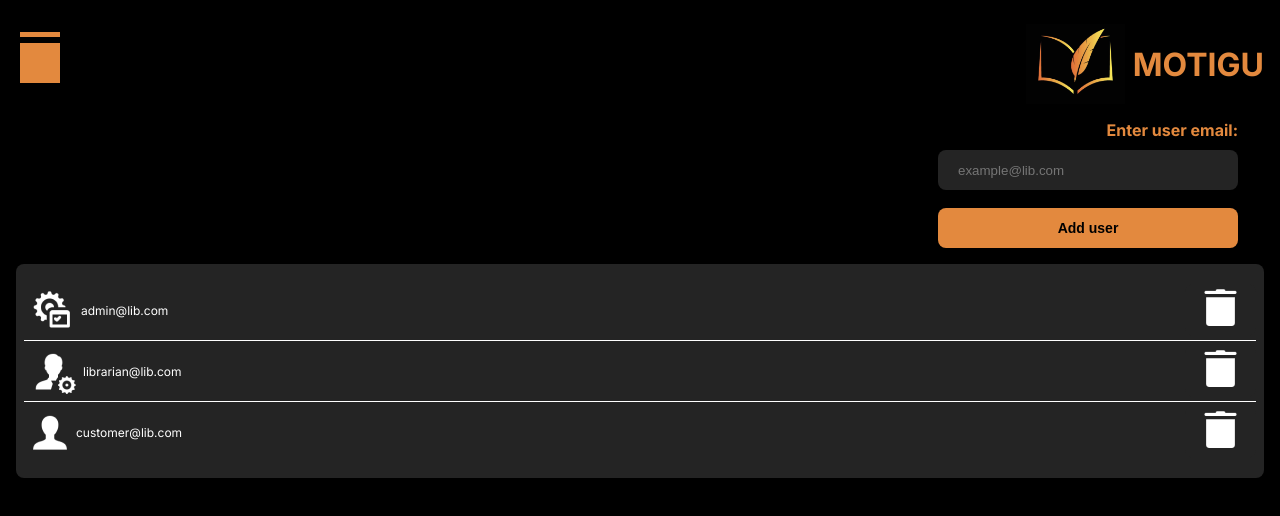
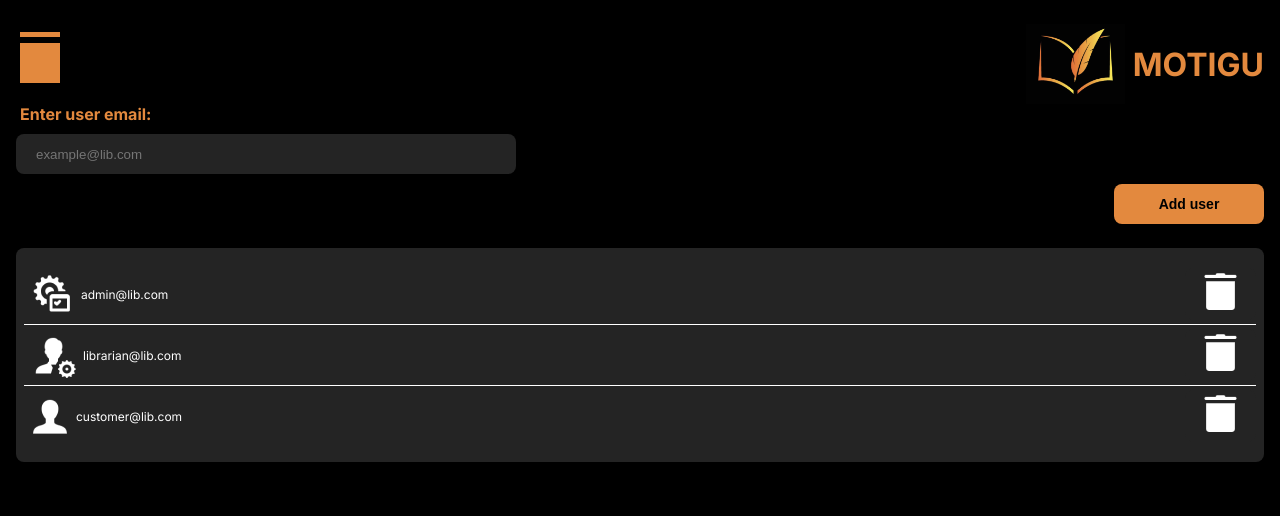
Before and after one commit to KubaC701/library-webiste, a React (Vite) app: page /users in a window 1280 px wide. Shown: the top 516 px of the page. Built offline with nearby package versions, Linux system fonts and the light colour scheme; sample sign-in values are in the browser's storage.

Commit message:
Final view adjustment

```diff
--- a/src/components/ManageUsers/manage-users.css
+++ b/src/components/ManageUsers/manage-users.css
@@ -1,44 +1,36 @@
 .usersearch__h1 {
+  margin-left: 4px;
   font-size: 16px;
   color: #e3893e;
   display: right;
   font-weight: 200px;
-  margin-right: 10px;
-  text-align: right;
 }
 
 .usersearch__container {
-  padding: 16px;
   min-height: 10vh;
   background: #000000;
   background-size: cover;
+  margin-right: auto;
   display: flex;
   flex-direction: column;
-  margin-left: auto;
 }
 
 .usersearch__search {
   margin-top: 10px;
   margin-bottom: 10px;
-  gap: 10px;
   width: 100%;
-  max-width: 300px;
-  margin-right: 10px;
-  margin-left: auto;
+  max-width: 500px;
 }
 
 .usersearch__input {
   height: 16px;
   width: 100%;
-  max-width: 300px;
+  max-width: 600px;
   background-color: #242424;
   color: #000000;
   border-radius: 8px;
   padding: 20px;
   border: none;
-  margin-bottom: 8px;
-  margin-right: 10px;
-  margin-left: auto;
 }
 
 .usersearch__adduserbutton {
@@ -46,13 +38,13 @@
   border-radius: 8px;
   padding: 12px;
   width: 100%;
-  min-width: 100px;
-  max-width: 300px;
+  min-width: 50px;
+  max-width: 150px;
+  margin-bottom: 24px;
   border: none;
-  margin-right: 10px;
-  margin-left: auto;
   font-size: 14px;
   font-weight: 700;
+  margin-left: auto;
 }
 
 .manage-users_list {
```
